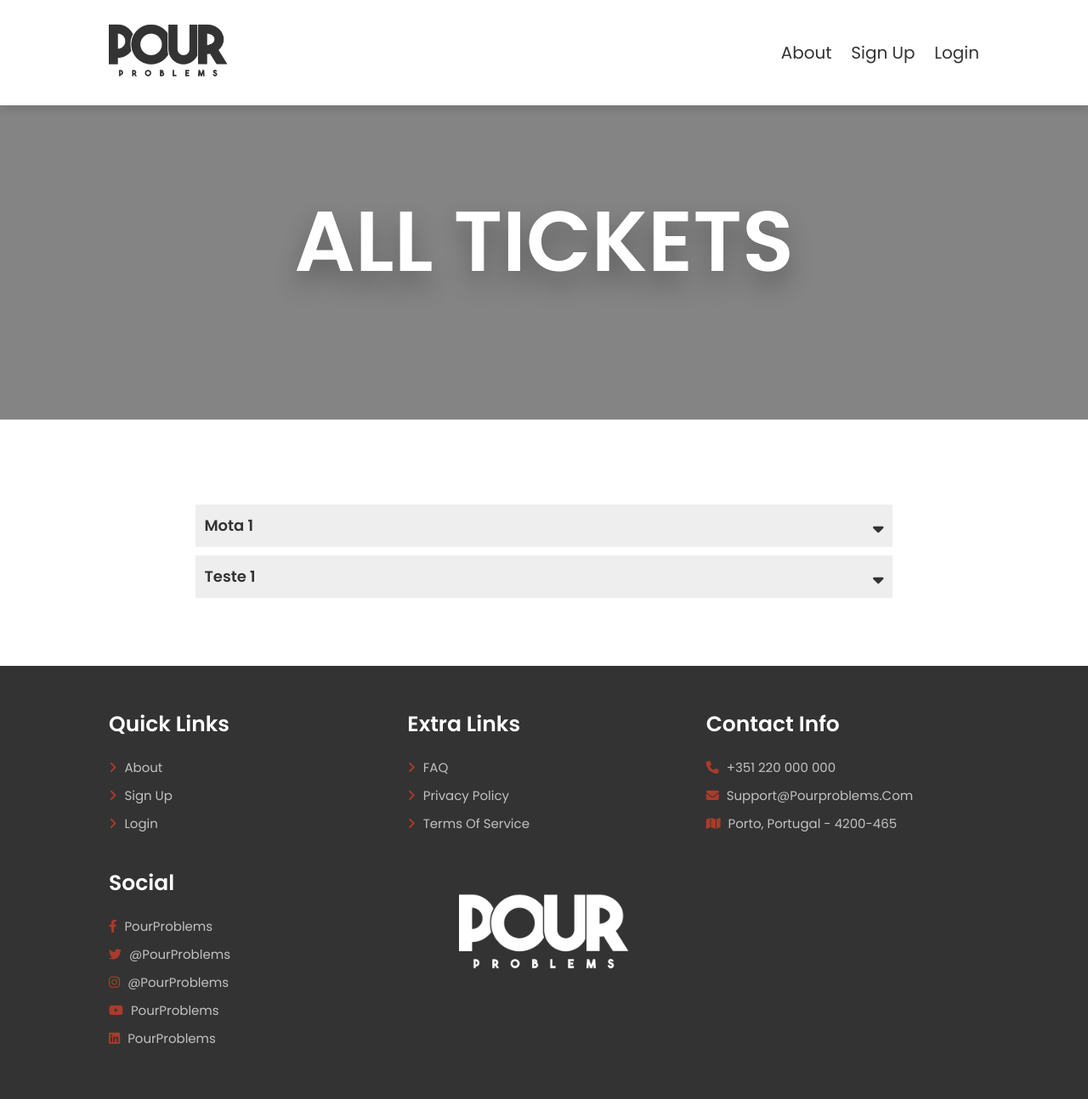
After one commit to Joao-Mota/Pour-Problems, a PHP site: page /pages/all_tickets.php in a window 1280 px wide. The commit adds this page. Shown: the whole page at 85% size. Run offline with PHP 8.4, Linux system fonts and the light colour scheme; data comes from the database, SQL or seed files in the repository; both versions use the stored data as it was after the commit.

```diff
--- a/actions/action_add_ticket.php
+++ b/actions/action_add_ticket.php
@@ -19,7 +19,7 @@
 
   $subject = strval($_POST['subject']);
   $description = strval($_POST['description']);
-  $datetime = strval($_POST['datetime']);
+  $datetime = date('d/m/y H:i');
   $department = strval($_POST['department']);
   $status_id = 1;
 
--- a/database/ticket_user.class.php
+++ b/database/ticket_user.class.php
@@ -31,6 +31,22 @@
             return $tickets;
         }
 
+        static function getAllTickets_User(PDO $db) : array {
+            $stmt = $db->prepare('SELECT * FROM Ticket_User');
+
+            $stmt->execute();
+
+            $tickets_user = array();
+
+            while ($ticket_user = $stmt->fetch()) {
+                $tickets_user[] = new Ticket_User(
+                intval($ticket_user['client_id']),
+                intval($ticket_user['agent_id']),
+                intval($ticket_user['ticket_id'])
+                );
+            }
+            return $tickets_user;
+        }
 
     //maybe missing function save(PDO $db)
     }
--- /dev/null
+++ b/pages/all_tickets.php
@@ -0,0 +1,74 @@
+<?php
+  declare(strict_types = 1);
+
+  require_once(__DIR__ . '/../utils/session.php');
+  $session = new Session();
+
+  require_once(__DIR__ . '/../database/connection.db.php');
+  require_once(__DIR__ . '/../temp/common.tpl.php');
+  require_once(__DIR__ . '/../database/ticket_user.class.php');
+  require_once(__DIR__ . '/../database/ticket.class.php');
+  require_once(__DIR__ . '/../database/status.class.php');
+
+
+  $db = getDatabaseConnection();
+
+  $tickets_user = Ticket_User::getAllTickets_User($db);
+
+  drawHeader($session);
+  ?>
+
+
+<div class="heading">
+  <h1>All Tickets</h1>
+</div>
+
+<section class="ticket-form">
+
+  <section class="mytickets">
+
+    <?php foreach($tickets_user as $ticket_user) {
+
+      $ticket = Ticket::getTicket($db, $ticket_user->ticket_id) ?>
+
+      <div class="ticket">
+
+        <div class="question">
+          <h3> <?= $ticket->subject ?> </h3>
+
+          <span class="icon"><i class="fas fa-sort-down"></i></span>
+        </div>
+
+        <div class="answer">
+          <p> Department : <?= $ticket->department ?> </p>
+          <p> <?= $ticket->datetime ?> </p>
+          <?php $status = Status::getStatus($db, $ticket->status_id); ?>
+          <p> Ticket Status : <?= $status->stat ?> </p>
+        </div>
+
+        <div>
+          <form action="../actions/action_delete_ticket.php" method="post" class="delete">
+            <input type="hidden" name="ticket_id" value="<?=$ticket_user->ticket_id?>">
+            <input type="hidden" name="id" value="<?=$ticket->id?>">
+            <input type="submit" value="Delete">
+          </form>
+        </div>
+
+        <div>
+          <form action="../pages/ticket.php" method="post" class="delete">
+            <input type="hidden" name="ticket_id" value="<?=$ticket_user->ticket_id?>">
+            <input type="hidden" name="id" value="<?=$ticket->id?>">
+            <input type="submit" value="+Info">
+          </form>
+        </div>
+
+    </div>
+
+    <?php } ?>
+  </section>
+
+</section>
+
+<?php
+  drawFooter($session);
+?>
--- a/pages/submit_ticket.php
+++ b/pages/submit_ticket.php
@@ -34,11 +34,6 @@
       </div>
 
       <div class="input-box">
-        <span> DateTime: </span>
-        <input type="datetime-local" name="datetime" placeholder="enter the date/time">
-      </div>
-
-      <div class="input-box">
         <span> Department: </span>
         <select id="departments" name="department">
           <option value="notsure"> Not Sure </option>
--- a/temp/common.tpl.php
+++ b/temp/common.tpl.php
@@ -30,7 +30,14 @@
     <header>
 
       <?php
-        if ($session->isLoggedIn()) drawLogoutHeader($session);
+        if ($session->isLoggedIn()) {
+          if($session->isAdmin()) {
+            drawAdminHeader($session);
+          }
+          else {
+            drawLogoutHeader($session);
+          }
+        }
 
         else drawLoginHeader($session);
       ?>
@@ -150,3 +157,24 @@
 
   </section>
 <?php } ?>
+
+<?php function drawAdminHeader(Session $session) { ?>
+  <section class="header">
+
+    <a href="index.php" class="logo">
+        <img src="../sources/PourProblems_Logo_Gray.png" alt="PourProblems" width="140">
+    </a>
+
+    <nav class="navbar">
+      <form action="../actions/action_logout.php" method="post" class="logout">
+        <a href="/pages/about.php">About</a>
+        <a href="/pages/all_tickets.php">All Tickets</a>
+        <a href="/pages/profile.php">Profile</a>
+        <input type="submit" value="Logout">
+      </form>
+    </nav>
+
+    <div id="menu-bars" class="fas fa-bars"></div>
+
+  </section>
+<?php } ?>
--- a/utils/session.php
+++ b/utils/session.php
@@ -11,6 +11,10 @@
 
     public function isLoggedIn() : bool {
       return isset($_SESSION['id']);
+    }
+
+    public function isAdmin() : bool {
+      return $_SESSION['id'] == 1;
     }
 
     public function logout() {
```
Also changed, not shown: pages/index.php (+8 -0 lines), database/database.db.
